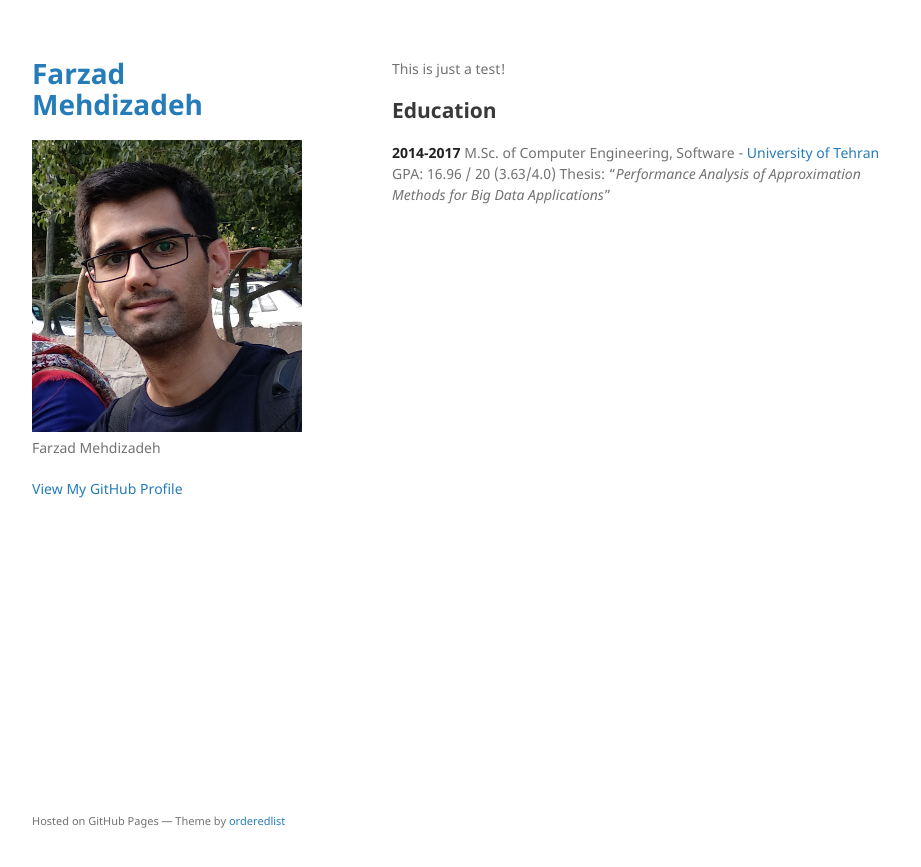
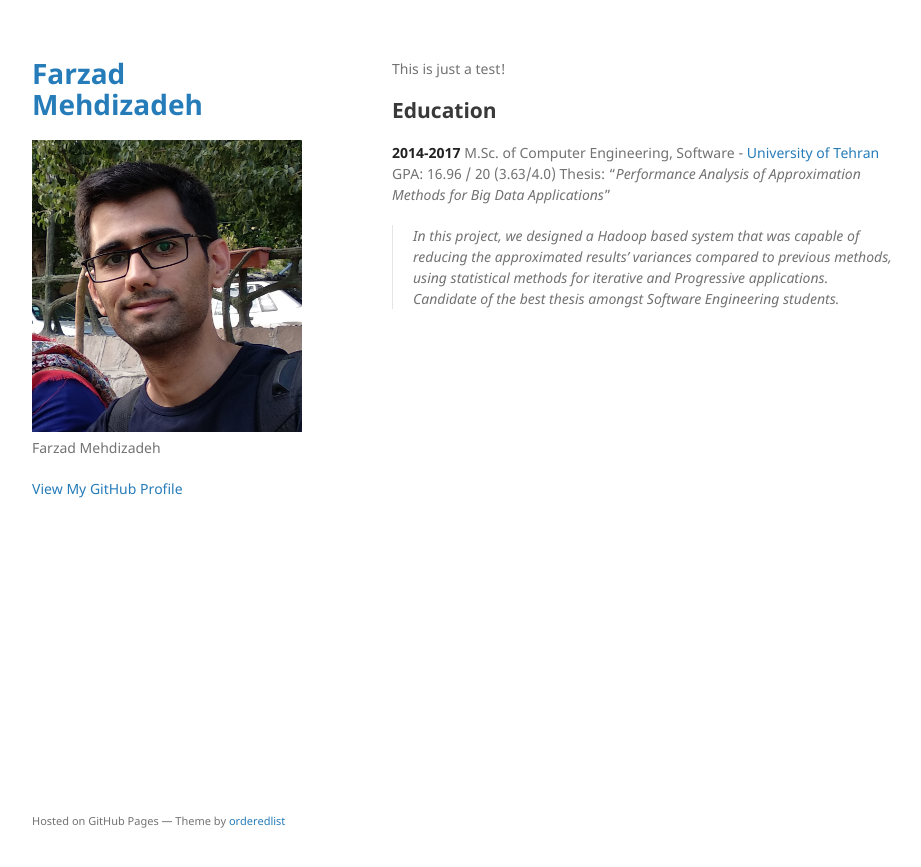
Before and after one commit to simplyfarzad/simplyfarzad.github.io, a Jekyll site: the page built from index.md, in a window 1280 px wide. Shown: the top 867 px of the page, without its empty margins (178-1099 px from the left). Built offline with Jekyll 4.4.1, drawn with Linux system fonts in a browser that asks for light colours.

Commit message:
Update index.md

```diff
--- a/index.md
+++ b/index.md
@@ -9,6 +9,8 @@ This is just a test!
 M.Sc. of Computer Engineering, Software - [University of Tehran](https://ut.ac.ir/en)
 GPA: 16.96 / 20 (3.63/4.0)
 Thesis: "_Performance Analysis of Approximation Methods for Big Data Applications_"
+> In this project, we designed a Hadoop based system that was capable of reducing the approximated results' variances compared to previous methods, using statistical methods for iterative and Progressive applications.
+> Candidate of the best thesis amongst Software Engineering students.
 
 
 <!-- ---
```
